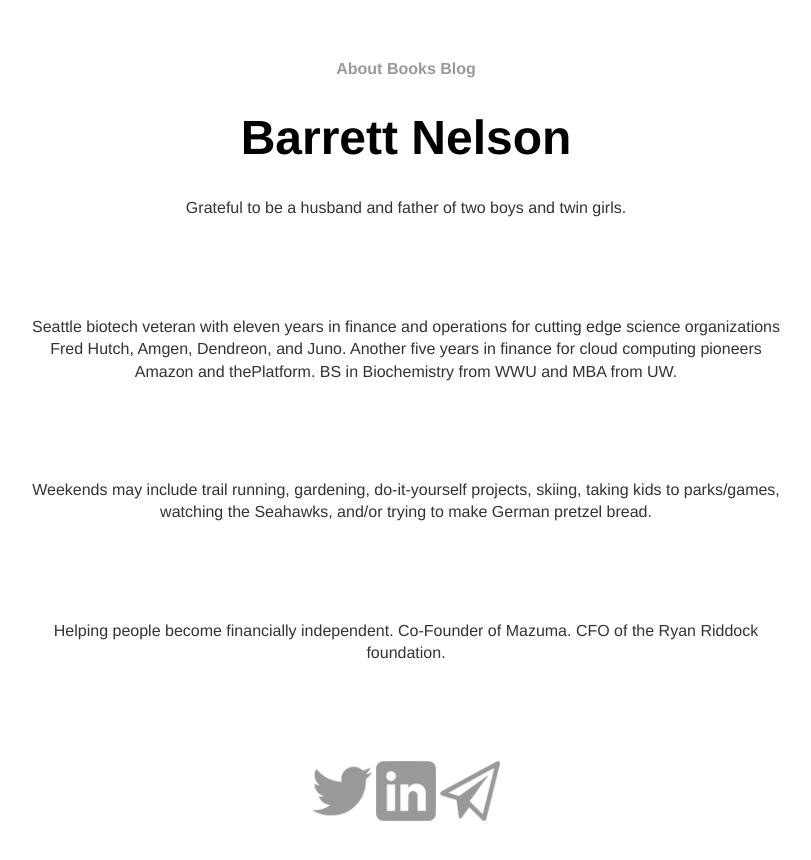
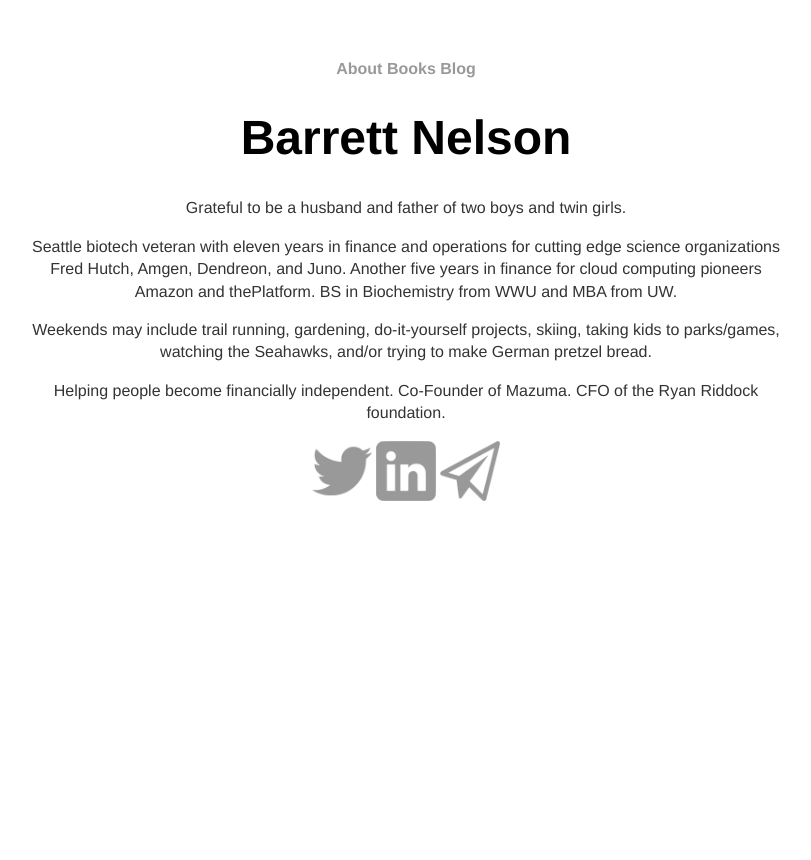
Before and after one commit to bstnel/bstnel.github.io, a Jekyll site: the page built from index.html, in a window 1280 px wide. Shown: the top 860 px of the page, without its empty margins (234-1045 px from the left). Built offline with Jekyll 4.4.1, drawn with Linux system fonts in a browser that asks for light colours.

Commit message:
Update main.css

```diff
--- a/css/main.css
+++ b/css/main.css
@@ -6,7 +6,7 @@ body {
 }
 nav ul, footer ul {
     font-family:'Helvetica', 'Arial', 'Sans-Serif';
-    padding: 0px;
+    padding: 3em;
     list-style: none;
     font-weight: bold;
     display: inline;
@@ -34,13 +34,12 @@ p {
     font-family:'Helvetica', 'Arial', 'Sans-Serif';
     color: #333;
     display: block;
-    margin-bottom: 3em;
-    padding-bottom: 3em;
 }
 footer {
     font-size: 1em;
     display: inline;
-    margin: 3em;
+    margin-top: 3em;
+    padding-top: 3em;
 }
 
 ul.posts {
```
